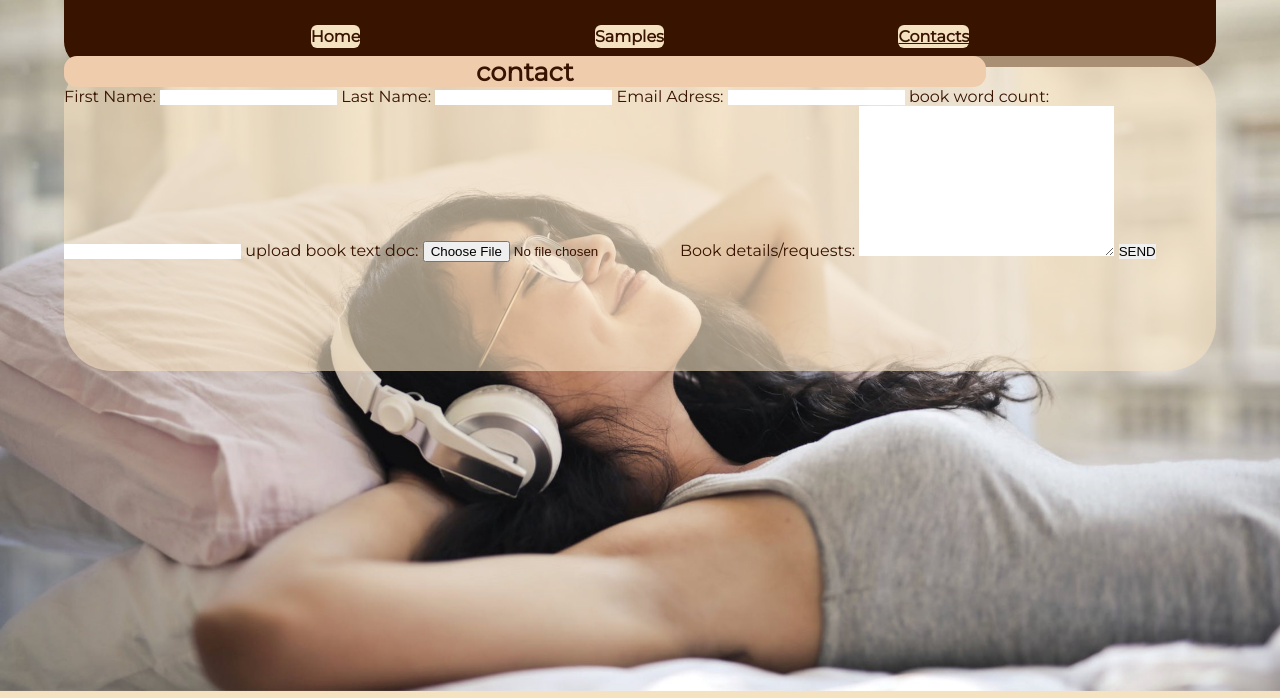
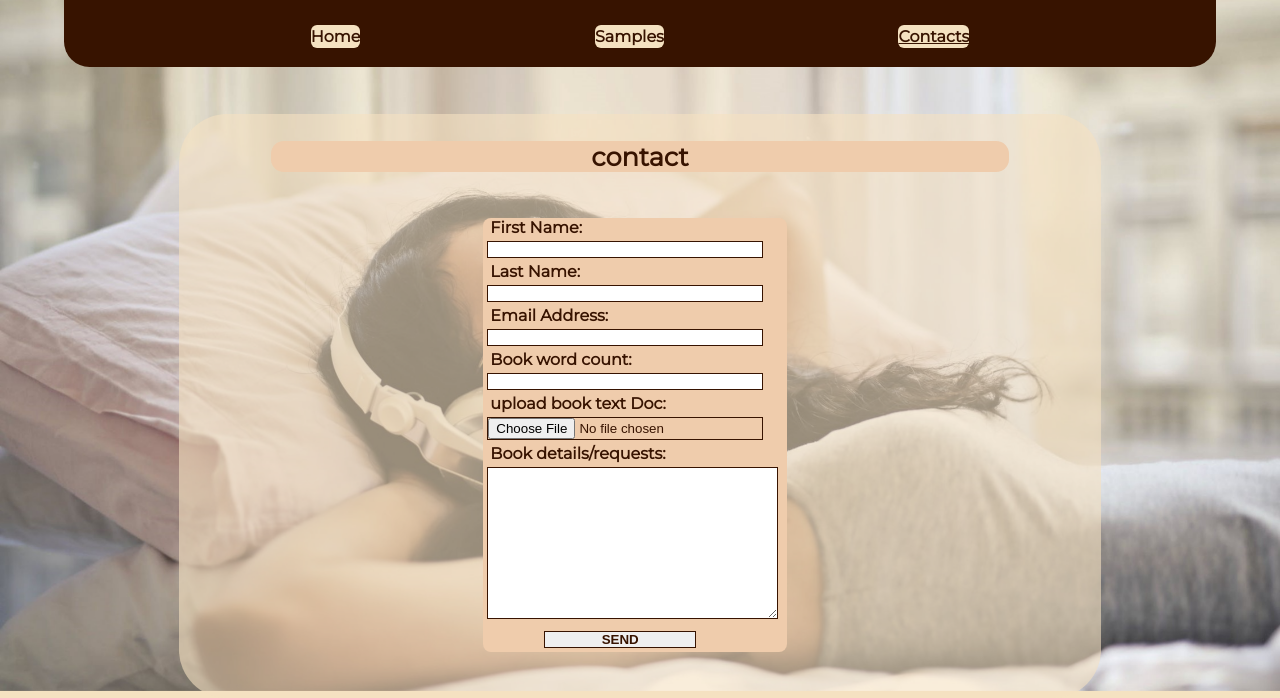
Before and after one commit to CraigThomasson/project-one-repo, a plain HTML site: page contacts.html in a window 1280 px wide. Shown: the part 109-807 px from the top of the page. Drawn offline with nearby package versions, Linux system fonts and the light colour scheme.

Commit message:
add inputs, links, style to form page

```diff
--- a/assets/css/style.css
+++ b/assets/css/style.css
@@ -270,11 +270,6 @@ a:hover {
     border-radius: 5vh;
 }
 
-/* contacts from */
-#contact-form {
-    grid-area: form-text;
-}
-
 /* footer */
 
 #footer {
@@ -302,8 +297,6 @@ footer p {
 footer a{
     font-size: 160%;
 }
-
-/* contact page */
 
 /* background img contact page */
 
@@ -388,3 +381,51 @@ footer a{
     margin: 0 10%;
     padding: none;
 }
+
+/* form */
+
+#contact-section {
+    grid-area: form-text;
+    margin: 5% 10%;
+}
+
+#form-container {
+    width: 33%;
+    background-color: rgba(239,204,172,1);
+    margin: 5% 33%;
+    border-radius: 1vh;
+}
+
+#form-text-container {
+    margin: 3% 10%;
+}
+
+form input {
+    width: 90%;
+    margin: 4px;
+    border: 1px solid #371300;
+}
+
+form input[type=submit] {
+    width: 50%;
+    margin-left: 20%;
+    margin-right: 20%;
+    color: #371300;
+    font-weight: bold;
+}
+
+form input[type=submit]:hover {
+    background-color: #371300;
+    color: #f5e2c1;
+}
+
+form label {
+    margin: 7PX;
+    font-weight: bold;
+}
+
+form textarea {
+    margin: 4px;
+    border: 1px solid #371300;
+    width: 95%;
+}
--- a/contacts.html
+++ b/contacts.html
@@ -44,26 +44,28 @@
                 </div>
             </div>
         </header>
-        <section id="contact-form" class="grid-section-background">
+        <section id="contact-section" class="grid-section-background">
             <div id="form-text-container" class="section-style">
                 <h3 class="section-heading">contact</h3>
                 <p class="section-paragraph"></p>
             </div>
+            <div id="form-container">
                 <form action="#" method="get">
                     <label for="fname">First Name:</label>
                     <input id="fname" name="fname" type="text" required>
                     <label for="lname">Last Name:</label>
                     <input id="lname" name="lname" type="text" required>
-                <label for="email">Email Adress:</label>
+                    <label for="email">Email Address:</label>
                     <input id="email" name="email" type="email" required>
-                <label for="word-count">book word count:</label>
+                    <label for="word-count">Book word count:</label>
                     <input id="word-count" name="word-count" type="number" required>
-                <label for="book-file">upload book text doc:</label>
+                    <label for="book-file">upload book text Doc:</label>
                     <input id="book-file" name="book-file" type="file" required>
                     <label for="book-detals">Book details/requests:</label>
                     <textarea name="book-details" id="book-details" cols="30" rows="10" required></textarea>
                     <input type="submit" value="SEND">
                 </form>
+             </div>
         </section>
     </div>
 </body>
```
Also changed, not shown: index.html (+3 -2 lines). Lines whose indentation alone changed are shown as unchanged.
